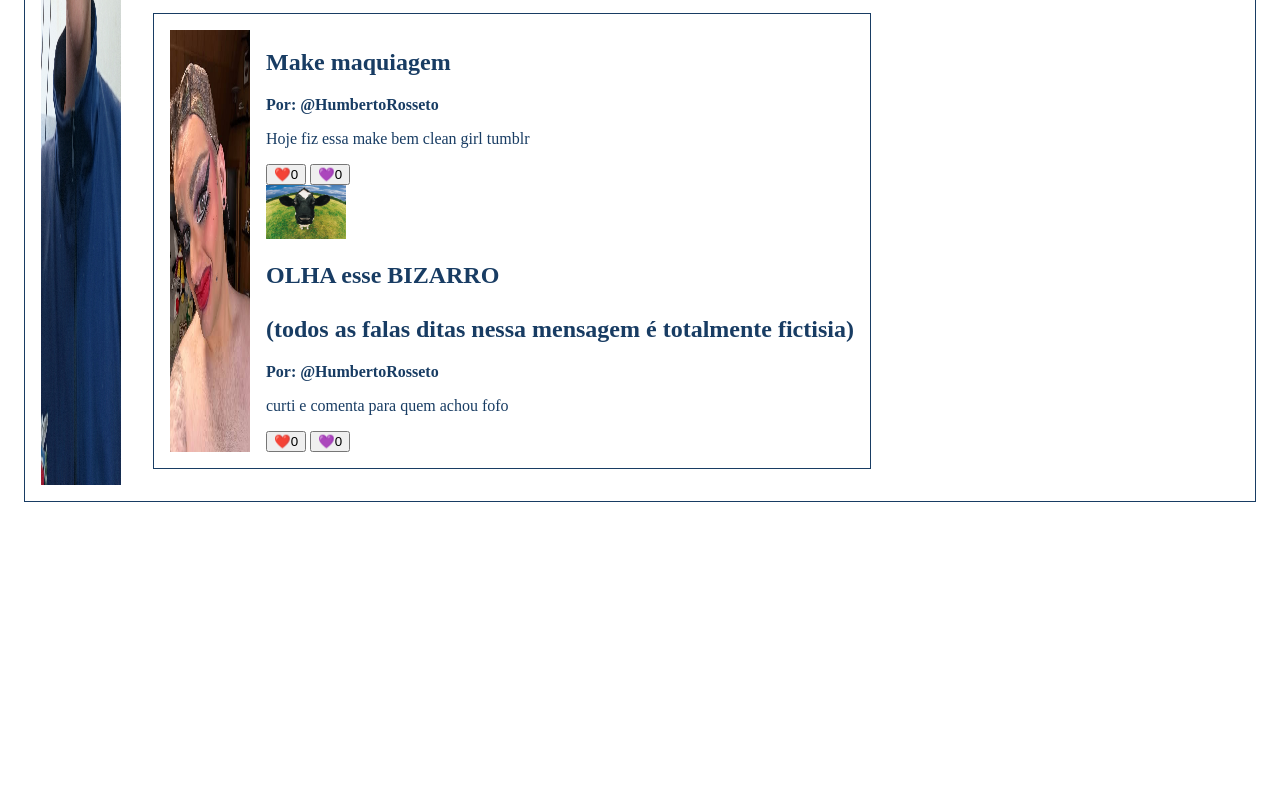
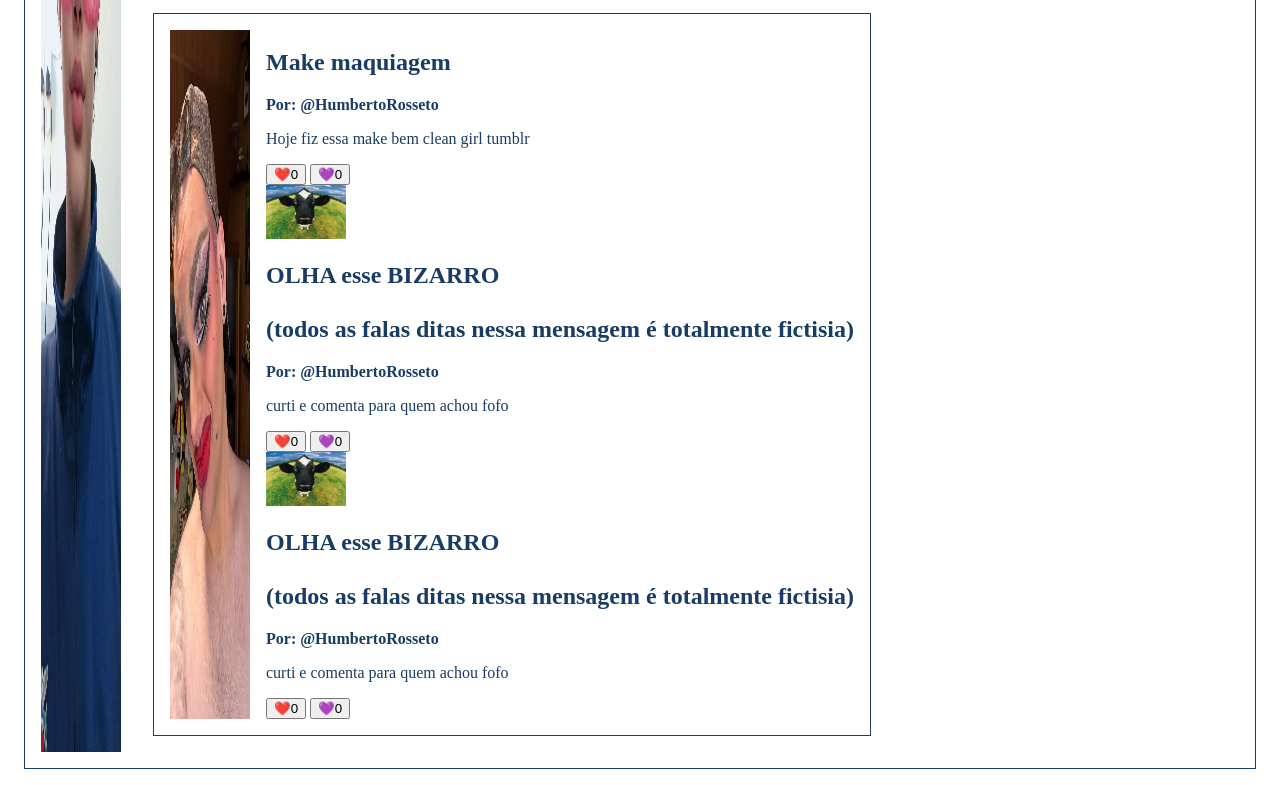
Before and after one commit to humbertorossetosantos-creator/Humberto1A, a plain HTML site: page index.html in a window 1280 px wide. Shown: the part 962-1747 px from the top of the page. Before the commit the page ends 1480 px from the top, so only its background shows below. Drawn offline with Linux system fonts and the light colour scheme.

Commit message:
Update index.html

```diff
--- a/index.html
+++ b/index.html
@@ -78,3 +78,14 @@
       <button>💜<span>0</span></button>
 
           <main>
+
+ <img src="vacaB.jpg"
+        alt="logotipo conceitual da minha vida">
+
+        <div>
+      <h2>OLHA esse BIZARRO <br><br>(todos as falas ditas nessa mensagem é totalmente fictisia)</h2>
+      <p class="artigo-autor"> Por: @HumbertoRosseto </p>
+      <p>curti e comenta para quem achou fofo</p>
+      <button>❤️<span>0</span></button>
+      <button>💜<span>0</span></button>
+<main>
```
